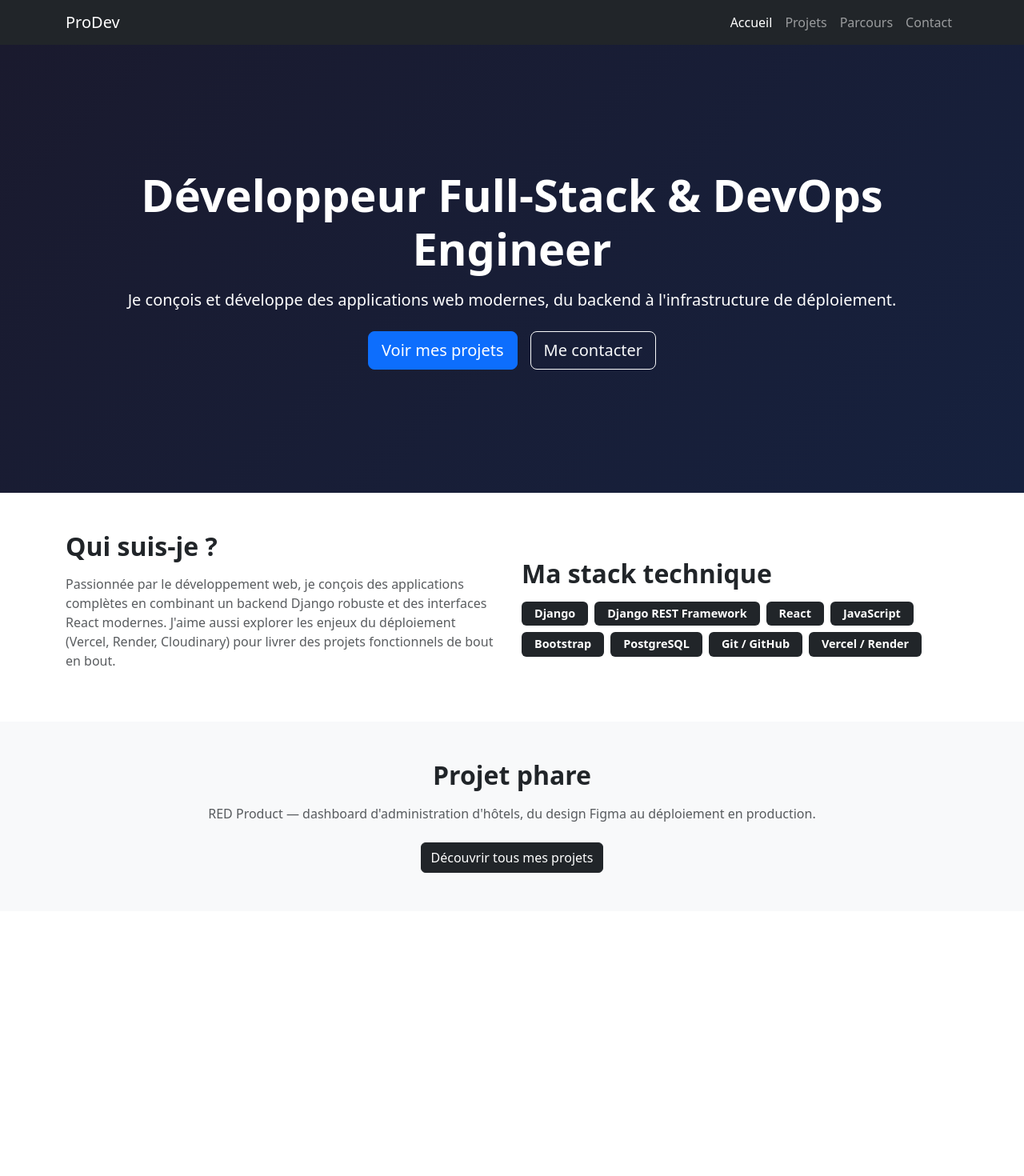
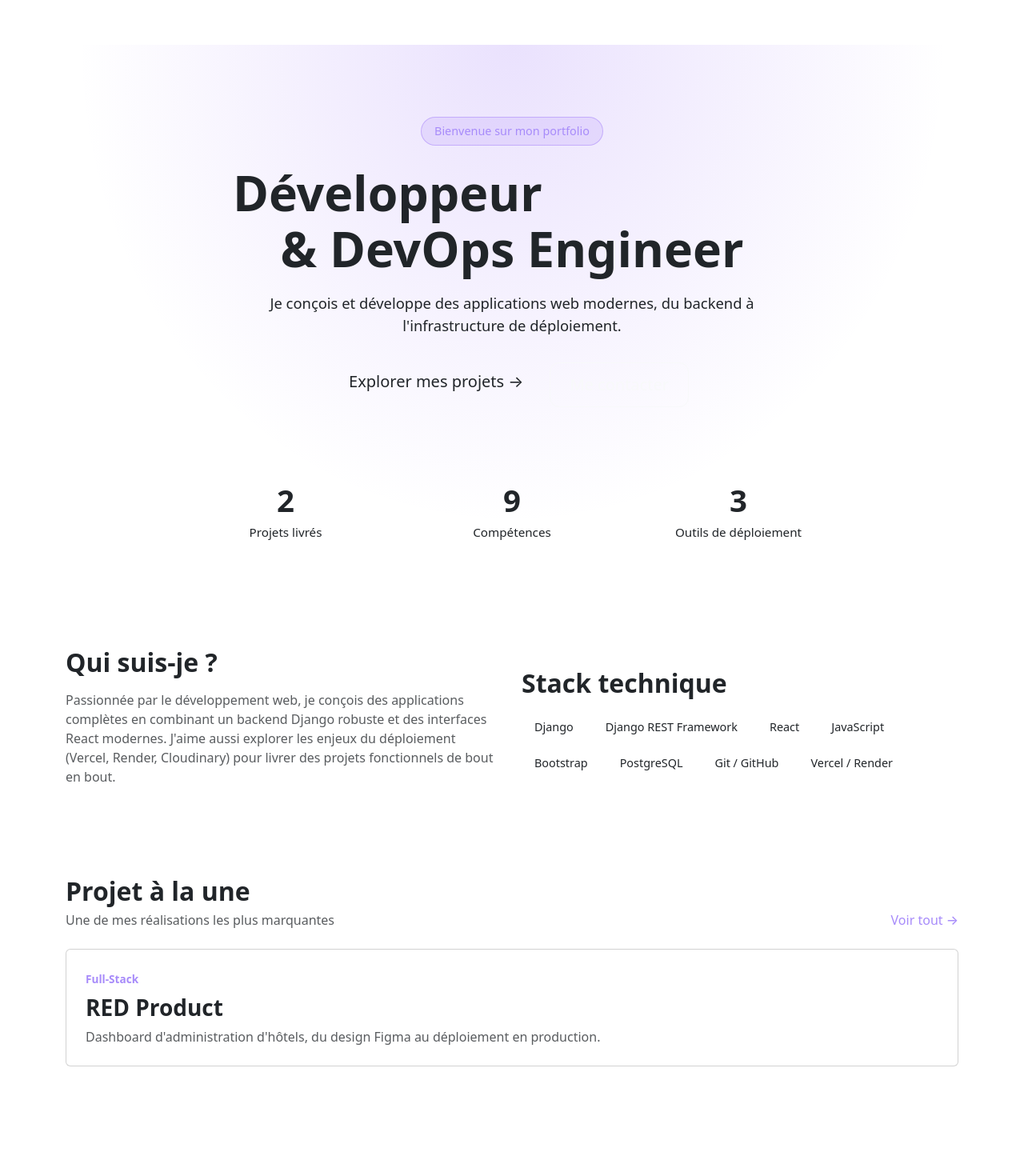
Before and after one commit to priscacoly96-lgtm/portfolio-frontend, a React (Vite) app: page / in a window 1280 px wide. Shown: the top 1470 px of the page at 80% size. Before the commit the page ends 1139 px from the top, so only its background shows below. Built offline with nearby package versions, Linux system fonts and the light colour scheme.

Commit message:
Nouveau design sombre

```diff
--- a/src/components/Navbar.jsx
+++ b/src/components/Navbar.jsx
@@ -6,10 +6,11 @@ function Navbar() {
   const close = () => setOpen(false);
 
   return (
-    <nav className="navbar navbar-expand-lg navbar-dark bg-dark">
+    <nav className="navbar navbar-expand-lg navbar-dark navbar-prodev">
       <div className="container">
-        <NavLink className="navbar-brand" to="/" onClick={close}>
-          ProDev
+        <NavLink className="navbar-brand d-flex align-items-center gap-2" to="/" onClick={close}>
+          <span className="brand-logo">P</span>
+          <span className="fw-bold">ProDev</span>
         </NavLink>
 
         <button
@@ -23,7 +24,7 @@ function Navbar() {
         </button>
 
         <div className={`collapse navbar-collapse ${open ? "show" : ""}`}>
-          <ul className="navbar-nav ms-auto">
+          <ul className="navbar-nav ms-auto gap-lg-1">
             <li className="nav-item">
               <NavLink className="nav-link" to="/" end onClick={close}>Accueil</NavLink>
             </li>
--- a/src/index.css
+++ b/src/index.css
@@ -1,3 +1,98 @@
 body {
   margin: 0;
 }
+.hero-section {
+  padding: 90px 0 60px;
+  background: radial-gradient(ellipse at top, rgba(139, 92, 246, 0.18), transparent 60%);
+}
+
+.hero-badge {
+  display: inline-block;
+  padding: 6px 16px;
+  border-radius: 999px;
+  background: rgba(139, 92, 246, 0.12);
+  border: 1px solid rgba(139, 92, 246, 0.35);
+  color: #a78bfa;
+  font-size: 0.9rem;
+  margin-bottom: 24px;
+}
+
+.hero-title {
+  font-weight: 800;
+  font-size: clamp(2.2rem, 6vw, 3.8rem);
+  line-height: 1.15;
+  margin-bottom: 20px;
+}
+
+.hero-subtitle {
+  color: var(--muted);
+  font-size: 1.15rem;
+  max-width: 640px;
+  margin: 0 auto 32px;
+}
+
+.text-gradient {
+  background: linear-gradient(90deg, var(--violet), var(--cyan));
+  -webkit-background-clip: text;
+  background-clip: text;
+  color: transparent;
+}
+
+.btn-ghost {
+  border-color: var(--border);
+  background: var(--card);
+  border-radius: 12px;
+  padding: 12px 24px;
+}
+
+.stat-card {
+  background: var(--card);
+  border: 1px solid var(--border);
+  border-radius: 20px;
+  padding: 24px 12px;
+}
+
+.stat-value {
+  font-size: 2.4rem;
+  font-weight: 800;
+}
+
+.stat-label {
+  color: var(--muted);
+  font-size: 0.95rem;
+}
+
+.section-title {
+  font-weight: 800;
+  margin-bottom: 16px;
+}
+
+.tech-pill {
+  background: var(--card);
+  border: 1px solid var(--border);
+  border-radius: 12px;
+  padding: 8px 16px;
+  font-size: 0.9rem;
+}
+
+.tag-violet {
+  color: #a78bfa;
+  font-size: 0.85rem;
+  font-weight: 600;
+}
+
+.link-violet {
+  color: #a78bfa;
+  text-decoration: none;
+  font-weight: 500;
+}
+
+.featured-card:hover {
+  border-color: rgba(139, 92, 246, 0.5);
+}
+
+.cta-section {
+  padding: 90px 0;
+  border-top: 1px solid var(--border);
+  margin-top: 40px;
+}
--- a/src/pages/Contact.jsx
+++ b/src/pages/Contact.jsx
@@ -36,43 +36,94 @@ function Contact() {
 
   return (
     <div className="container py-5">
-      <h1 className="mb-4">Me contacter</h1>
+      <div className="mb-5">
+        <span className="hero-badge">Contact</span>
+        <h1 className="section-title mb-1" style={{ fontSize: '2.5rem' }}>
+          Travaillons ensemble
+        </h1>
+        <p className="text-muted mb-0">
+          Une opportunité, un projet, une question ? Écrivez-moi.
+        </p>
+      </div>
 
       {status === 'success' && (
-        <div className="alert alert-success">Merci ! Ton message a bien été envoyé.</div>
+        <div className="alert alert-success col-lg-8">
+          Merci ! Votre message a bien été envoyé.
+        </div>
       )}
       {status === 'error' && Object.keys(errors).length === 0 && (
-        <div className="alert alert-danger">Une erreur est survenue. Réessaie plus tard.</div>
+        <div className="alert alert-danger col-lg-8">
+          Une erreur est survenue. Réessayez plus tard.
+        </div>
       )}
 
-      <form onSubmit={handleSubmit} className="col-lg-8 p-0">
+      <div className="card contact-card col-lg-8">
+        <form onSubmit={handleSubmit} className="p-4">
           <div className="mb-3">
             <label className="form-label">Nom</label>
-          <input type="text" name="name" value={formData.name} onChange={handleChange} className={'form-control' + (errors.name ? ' is-invalid' : '')} required />
-          {errors.name && <div className="invalid-feedback">{errors.name[0]}</div>}
+            <input
+              type="text"
+              name="name"
+              value={formData.name}
+              onChange={handleChange}
+              className={'form-control' + (errors.name ? ' is-invalid' : '')}
+              required
+            />
+            {errors.name && (
+              <div className="invalid-feedback">{errors.name[0]}</div>
+            )}
           </div>
 
           <div className="mb-3">
             <label className="form-label">Email</label>
-          <input type="email" name="email" value={formData.email} onChange={handleChange} className={'form-control' + (errors.email ? ' is-invalid' : '')} required />
-          {errors.email && <div className="invalid-feedback">{errors.email[0]}</div>}
+            <input
+              type="email"
+              name="email"
+              value={formData.email}
+              onChange={handleChange}
+              className={'form-control' + (errors.email ? ' is-invalid' : '')}
+              required
+            />
+            {errors.email && (
+              <div className="invalid-feedback">{errors.email[0]}</div>
+            )}
           </div>
 
           <div className="mb-3">
             <label className="form-label">Sujet (facultatif)</label>
-          <input type="text" name="subject" value={formData.subject} onChange={handleChange} className="form-control" />
+            <input
+              type="text"
+              name="subject"
+              value={formData.subject}
+              onChange={handleChange}
+              className="form-control"
+            />
           </div>
 
-        <div className="mb-3">
+          <div className="mb-4">
             <label className="form-label">Message</label>
-          <textarea name="message" rows="5" value={formData.message} onChange={handleChange} className={'form-control' + (errors.message ? ' is-invalid' : '')} required></textarea>
-          {errors.message && <div className="invalid-feedback">{errors.message[0]}</div>}
+            <textarea
+              name="message"
+              rows="5"
+              value={formData.message}
+              onChange={handleChange}
+              className={'form-control' + (errors.message ? ' is-invalid' : '')}
+              required
+            ></textarea>
+            {errors.message && (
+              <div className="invalid-feedback">{errors.message[0]}</div>
+            )}
           </div>
 
-        <button type="submit" className="btn btn-primary" disabled={status === 'sending'}>
-          {status === 'sending' ? 'Envoi en cours...' : 'Envoyer'}
+                  <button
+            type="submit"
+            className="btn btn-gradient btn-lg"
+            disabled={status === 'sending'}
+          >
+            {status === 'sending' ? 'Envoi en cours...' : 'Envoyer le message'}
           </button>
         </form>
+      </div>
     </div>
   )
 }
--- a/src/pages/Home.jsx
+++ b/src/pages/Home.jsx
@@ -1,40 +1,64 @@
 import { Link } from "react-router-dom";
+
+const stats = [
+  { value: "2", label: "Projets livrés" },
+  { value: "9", label: "Compétences" },
+  { value: "3", label: "Outils de déploiement" },
+];
+
+const stack = [
+  "Django",
+  "Django REST Framework",
+  "React",
+  "JavaScript",
+  "Bootstrap",
+  "PostgreSQL",
+  "Git / GitHub",
+  "Vercel / Render",
+];
 
 function Home() {
   return (
     <div>
       {/* Hero */}
-      <section
-        className="text-center text-white d-flex align-items-center justify-content-center"
-        style={{
-          background: "linear-gradient(135deg, #1a1a2e, #16213e)",
-          minHeight: "70vh",
-        }}
-      >
-        <div className="container">
-          <h1 className="display-4 fw-bold mb-3">
-            Développeur Full-Stack & DevOps Engineer
+      <section className="hero-section">
+        <div className="container text-center">
+          <span className="hero-badge">Bienvenue sur mon portfolio</span>
+          <h1 className="hero-title">
+            Développeur <span className="text-gradient">Full-Stack</span>
+            <br />& DevOps Engineer
           </h1>
-          <p className="lead mb-4">
+          <p className="hero-subtitle">
             Je conçois et développe des applications web modernes, du backend
             à l'infrastructure de déploiement.
           </p>
-          <div className="d-flex justify-content-center gap-3">
-            <Link to="/projets" className="btn btn-primary btn-lg">
-              Voir mes projets
+          <div className="d-flex justify-content-center flex-wrap gap-3">
+            <Link to="/projets" className="btn btn-gradient btn-lg">
+              Explorer mes projets →
             </Link>
-            <Link to="/contact" className="btn btn-outline-light btn-lg">
+            <Link to="/contact" className="btn btn-outline-light btn-lg btn-ghost">
               Me contacter
             </Link>
+          </div>
+
+          <div className="row justify-content-center g-3 mt-5">
+            {stats.map((s) => (
+              <div className="col-6 col-md-3" key={s.label}>
+                <div className="stat-card">
+                  <div className="stat-value">{s.value}</div>
+                  <div className="stat-label">{s.label}</div>
+                </div>
+              </div>
+            ))}
           </div>
         </div>
       </section>
 
       {/* Présentation */}
       <section className="container py-5">
-        <div className="row align-items-center">
+        <div className="row align-items-center g-4">
           <div className="col-md-6">
-            <h2 className="fw-bold mb-3">Qui suis-je ?</h2>
+            <h2 className="section-title">Qui suis-je ?</h2>
             <p className="text-muted">
               Passionnée par le développement web, je conçois des
               applications complètes en combinant un backend Django robuste
@@ -44,23 +68,10 @@ function Home() {
             </p>
           </div>
           <div className="col-md-6">
-            <h2 className="fw-bold mb-3">Ma stack technique</h2>
+            <h2 className="section-title">Stack technique</h2>
             <div className="d-flex flex-wrap gap-2">
-              {[
-                "Django",
-                "Django REST Framework",
-                "React",
-                "JavaScript",
-                "Bootstrap",
-                "PostgreSQL",
-                "Git / GitHub",
-                "Vercel / Render",
-              ].map((tech) => (
-                <span
-                  key={tech}
-                  className="badge bg-dark text-white px-3 py-2"
-                  style={{ fontSize: "0.9rem" }}
-                >
+              {stack.map((tech) => (
+                <span key={tech} className="tech-pill">
                   {tech}
                 </span>
               ))}
@@ -69,16 +80,40 @@ function Home() {
         </div>
       </section>
 
-      {/* Aperçu projet */}
-      <section className="bg-light py-5">
-        <div className="container text-center">
-          <h2 className="fw-bold mb-3">Projet phare</h2>
+      {/* Projet phare */}
+      <section className="container py-5">
+        <div className="d-flex justify-content-between align-items-end mb-4">
+          <div>
+            <h2 className="section-title mb-1">Projet à la une</h2>
+            <p className="text-muted mb-0">Une de mes réalisations les plus marquantes</p>
+          </div>
+          <Link to="/projets" className="link-violet">
+            Voir tout →
+          </Link>
+        </div>
+        <div className="card featured-card">
+          <div className="card-body p-4">
+            <span className="tag-violet">Full-Stack</span>
+            <h3 className="fw-bold mt-2">RED Product</h3>
+            <p className="text-muted mb-0">
+              Dashboard d'administration d'hôtels, du design Figma au
+              déploiement en production.
+            </p>
+          </div>
+        </div>
+      </section>
+
+      {/* Contact */}
+      <section className="cta-section text-center">
+        <div className="container">
+          <h2 className="hero-title" style={{ fontSize: "2.5rem" }}>
+            Travaillons ensemble
+          </h2>
           <p className="text-muted mb-4">
-            RED Product — dashboard d'administration d'hôtels, du design
-            Figma au déploiement en production.
+            Une opportunité, un projet, une question ? Écrivez-moi.
           </p>
-          <Link to="/projets" className="btn btn-dark">
-            Découvrir tous mes projets
+          <Link to="/contact" className="btn btn-gradient btn-lg">
+            Envoyer un message →
           </Link>
         </div>
       </section>
--- a/src/pages/Projects.jsx
+++ b/src/pages/Projects.jsx
@@ -7,7 +7,6 @@ function Projects() {
   const [error, setError] = useState('')
 
   useEffect(() => {
-    console.log('ENV complet:', import.meta.env)
     axios
       .get(`${import.meta.env.VITE_API_URL}/api/projects/`)
       .then((response) => {
@@ -19,10 +18,11 @@ function Projects() {
         setLoading(false)
       })
   }, [])
+
   if (loading) {
     return (
       <div className="container py-5">
-        <p>Chargement...</p>
+        <p className="text-muted">Chargement...</p>
       </div>
     )
   }
@@ -37,28 +37,55 @@ function Projects() {
 
   return (
     <div className="container py-5">
-      <h1 className="mb-4">Mes projets</h1>
+      <div className="mb-5">
+        <h1 className="section-title mb-1" style={{ fontSize: '2.5rem' }}>
+          Mes projets
+        </h1>
+        <p className="text-muted mb-0">Une sélection de mes réalisations</p>
+      </div>
+
       <div className="row g-4">
         {projects.map((project) => (
           <div className="col-md-6 col-lg-4" key={project.id}>
-            <div className="card h-100 shadow-sm">
-              {project.image && (
-                <img src={project.image} className="card-img-top" alt={project.title} />
+            <div className="card project-card h-100">
+              {project.image ? (
+                <img
+                  src={project.image}
+                  className="project-img"
+                  alt={project.title}
+                />
+              ) : (
+                <div className="project-img project-img-empty" />
               )}
-              <div className="card-body">
+
+              <div className="card-body p-4">
                 {project.category && (
-                  <span className="badge bg-primary mb-2">{project.category}</span>
+                  <span className="tag-violet">{project.category}</span>
                 )}
-                <h5 className="card-title">{project.title}</h5>
-                <p className="card-text">{project.description}</p>
-                <p className="text-muted small">{project.technologies}</p>
+                <h5 className="fw-bold mt-1 mb-2">{project.title}</h5>
+                <p className="text-muted">{project.description}</p>
+
+                {project.technologies && (
+                  <div className="d-flex flex-wrap gap-2">
+                    {project.technologies.split(',').map((tech) => (
+                      <span key={tech} className="tech-pill tech-pill-sm">
+                        {tech.trim()}
+                      </span>
+                    ))}
+                  </div>
+                )}
               </div>
-              <div className="card-footer bg-white border-0">
+
+                                       <div className="card-footer project-footer">
                 {project.project_url && (
-                  <a href={project.project_url} className="btn btn-primary btn-sm me-2" target="_blank" rel="noreferrer">Voir le site</a>
+                  <a href={project.project_url} className="btn btn-gradient btn-sm me-2" target="_blank" rel="noreferrer">
+                    Voir le site
+                  </a>
                 )}
                 {project.github_url && (
-                  <a href={project.github_url} className="btn btn-outline-dark btn-sm" target="_blank" rel="noreferrer">GitHub</a>
+                  <a href={project.github_url} className="btn btn-outline-light btn-sm btn-ghost" target="_blank" rel="noreferrer">
+                    GitHub
+                  </a>
                 )}
               </div>
             </div>
```
Also changed, not shown: src/pages/Journey.jsx (+40 -11 lines). Lines whose indentation alone changed are shown as unchanged.
